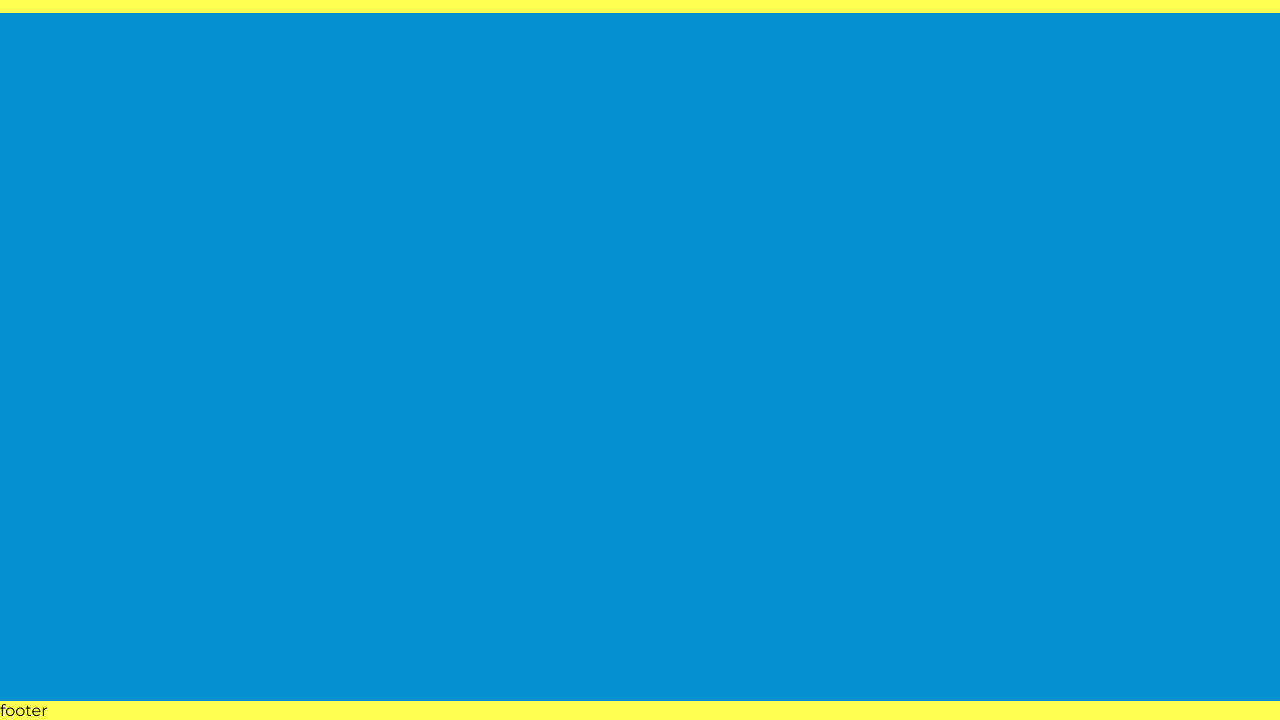
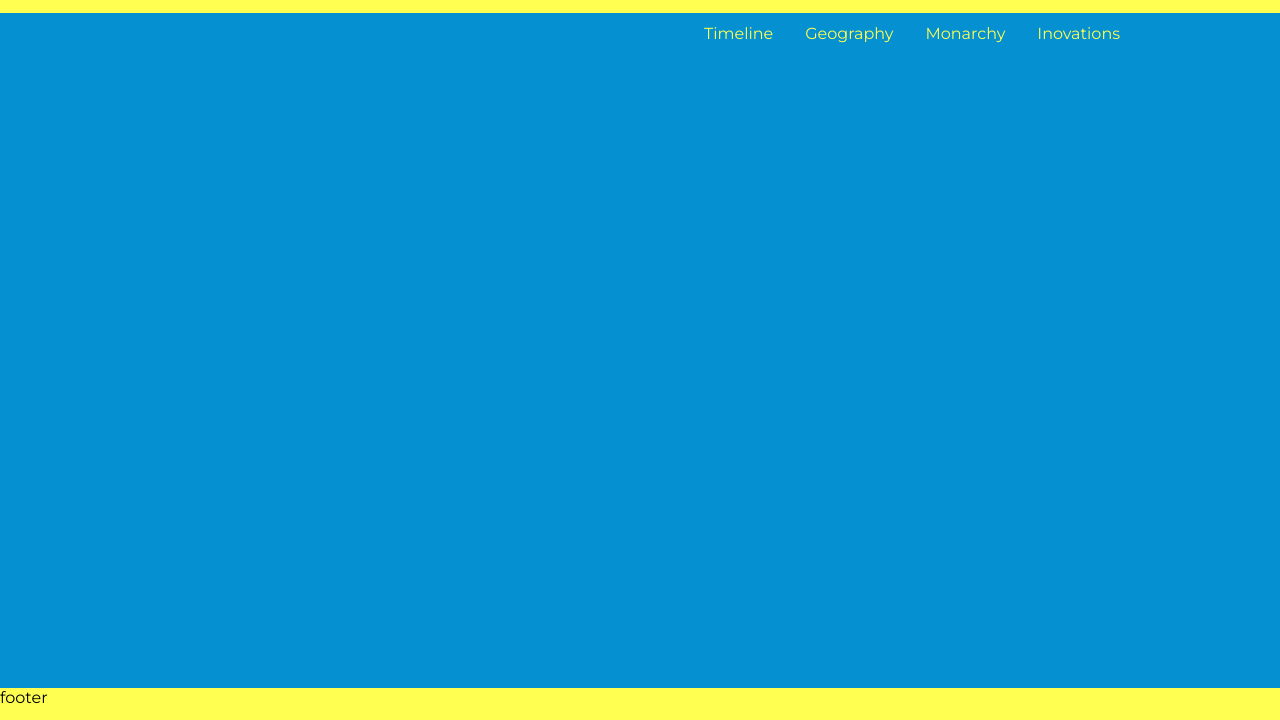
Before and after one commit to Bigkaboon/Swestory, a plain HTML site: page pillars/history.html in a window 1280 px wide. Shown: the part 80-800 px from the top of the page. Drawn offline with Linux system fonts and the light colour scheme.

Commit message:
added a navigation field in history page and made it responsive

```diff
--- a/assets/style.css
+++ b/assets/style.css
@@ -75,6 +75,29 @@ label i {
 
 }
 
+/* history navigation (Phone size) */
+#hist-nav {
+    margin-top: 1rem;
+    position: absolute;
+
+}
+
+#hist-nav ul {
+    display: flex;
+    justify-content: space-between;
+    align-items: center;
+    margin-top: 0rem;
+
+}
+
+#hist-nav a {
+    padding-left: 0.5rem;
+    color: #feff51;
+
+    font-size: 0.75rem;
+
+
+}
 
 
 
@@ -123,10 +146,9 @@ a:hover {
 
 
 
-
 footer {
     background-color: #feff51;
-
+    min-height: 2rem;
 }
 
 @media screen and (min-width: 768px) {
@@ -155,6 +177,28 @@ footer {
         padding-bottom: 1rem;
     }
 
+    #hist-nav {
+        margin-top: 1rem;
+        position: absolute;
+        padding-left: 10rem;
+
+    }
+
+    #hist-nav ul {
+        display: flex;
+        justify-content: space-between;
+        align-items: center;
+
+    }
+
+    #hist-nav a {
+        padding-left: 2rem;
+        color: #feff51;
+
+        font-size: 1rem;
+
+
+    }
 
 
     fieldset {
@@ -175,6 +219,10 @@ footer {
 @media screen and (min-width: 992px) {
     header {
         padding-top: 1rem;
+    }
+
+    main {
+        margin-top: 5.5rem;
     }
 
     nav {
@@ -214,7 +262,35 @@ footer {
         font-size: 2rem;
     }
 
+    /* History navigation */
+    #hist-nav {
+        margin-top: 1rem;
+        position: absolute;
+        margin-left: 32rem;
+
+    }
+
+    #hist-nav ul {
+        display: flex;
+        justify-content: space-between;
+        align-items: center;
+
+    }
+
+    #hist-nav a {
+        padding-left: 2rem;
+        color: #feff51;
+        text-decoration: none;
+
+
+    }
+
+    #hist-nav a:hover {
+        text-decoration: underline;
+    }
+
     .active {
         border-bottom: 2px solid #0490d1;
     }
+
 }
--- a/pillars/history.html
+++ b/pillars/history.html
@@ -36,7 +36,18 @@
       </nav>
     </header>
 
-    <main>Main content</main>
+    <main>
+      <div id="hist-nav">
+        <ul>
+          <li><a href="#timeline">Timeline</a></li>
+          <li><a href="#geography">Geography</a></li>
+          <li><a href="#monarch">Monarchy</a></li>
+          <li><a href="#inovations">Inovations</a></li>
+        </ul>
+      </div>
+
+
+    </main>
     <footer>footer</footer>
     <script
       src="https://kit.fontawesome.com/3b20d96fa9.js"
```
Also changed, not shown: curiosa_links/solarsystem.html (+6 -1 lines), assets/images/Globen.jpg (added).
